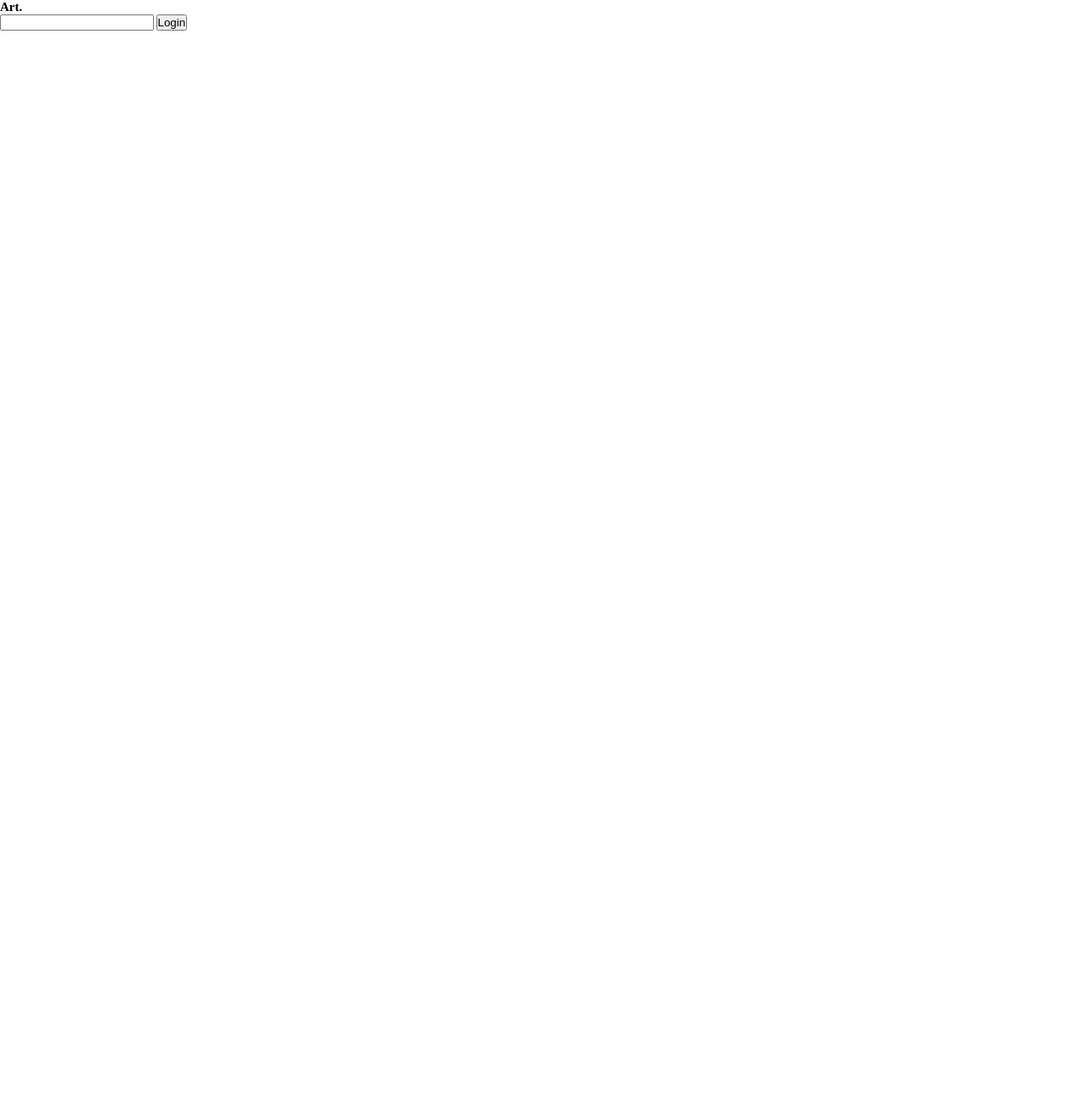
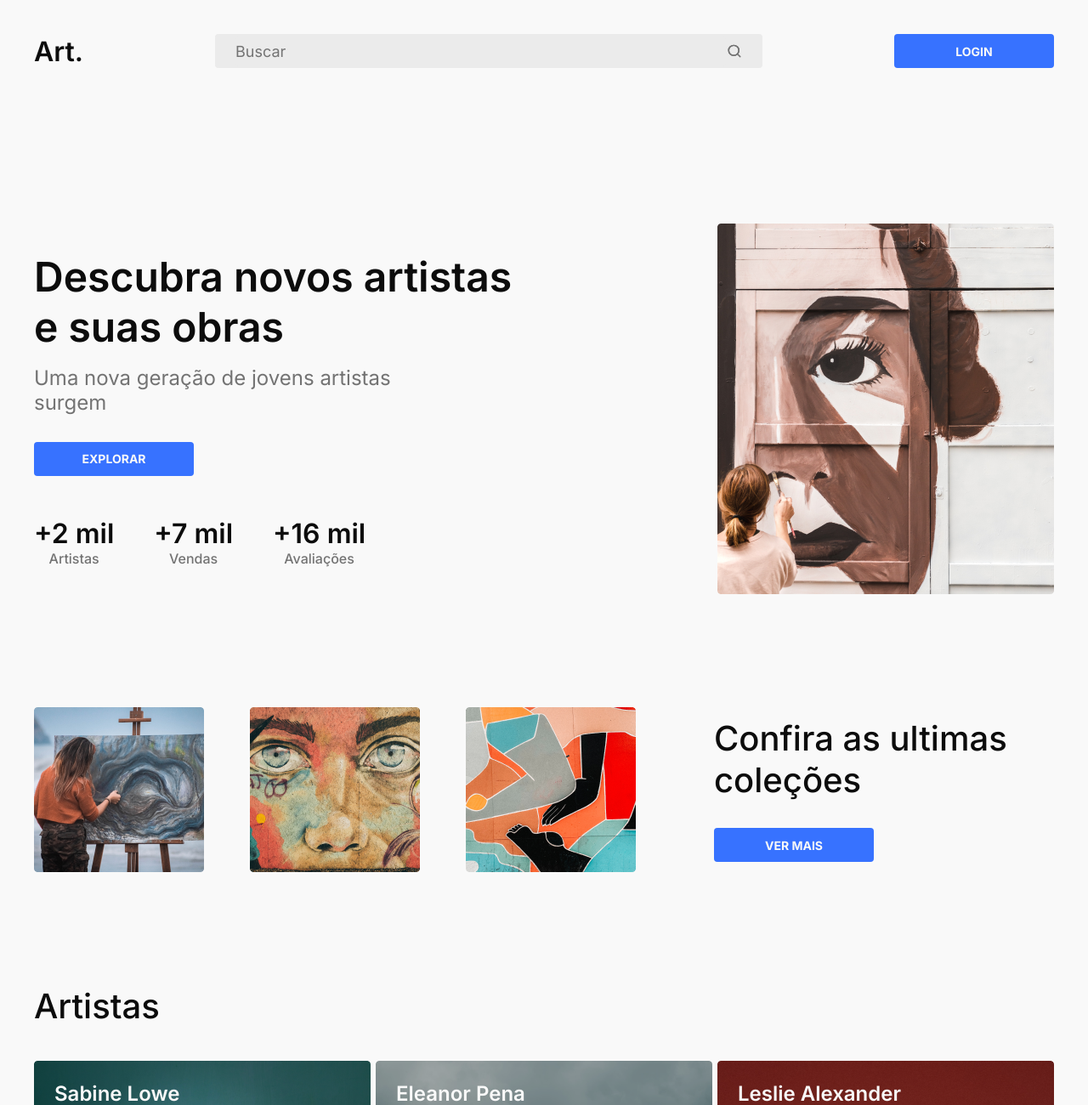
Before and after one commit to PedroAugusto2305/art-blog, a plain HTML site: page index.html in a window 1280 px wide. Shown: the top 1300 px of the page at 85% size. Before the commit the page ends 800 px from the top, so only its background shows below. Drawn offline with nearby package versions, Linux system fonts and the light colour scheme.

Commit message:
:tada: Commit inicial

```diff
--- /dev/null
+++ b/assets/css/artists.css
@@ -0,0 +1,50 @@
+#artists {
+  padding: 4rem;
+}
+
+.artists-container {
+  display: flex;
+  justify-content: space-between;
+}
+
+.artists-logo {
+  font-size: 4rem;
+  font-weight: 500;
+  color: var(--black);
+  margin-bottom: 4rem;
+}
+
+.artists-card {
+  border-radius: 4px;
+  background-image: url(/assets/image/img4.png);
+  width: 39.6rem;
+  height: 48.4rem;
+}
+
+.artists-card:nth-child(2) {
+  border-radius: 4px;
+  background-image: url(/assets/image/img5.png);
+  width: 39.6rem;
+  height: 48.4rem;
+}
+
+.artists-card:nth-child(3) {
+  border-radius: 4px;
+  background-image: url(/assets/image/img6.png);
+  width: 39.6rem;
+  height: 48.4rem;
+}
+
+.artist-card__title {
+  font-size: 2.4rem;
+  font-weight: 600;
+  margin: 2.4rem 0 0.8rem 2.4rem;
+  color: var(--white);
+}
+
+.artist-card__content {
+  font-size: 1.4rem;
+  font-weight: 400;
+  margin: 0 2.4rem;
+  color: var(--white);
+}
--- /dev/null
+++ b/assets/css/collections.css
@@ -0,0 +1,27 @@
+#collections {
+  display: flex;
+  justify-content: space-between;
+  align-items: center;
+  padding: 9.3rem 4rem;
+}
+
+.collections-images {
+  display: flex;
+  width: 20rem;
+}
+
+.collections-images img {
+  margin-right: 5.4rem;
+  border-radius: 4px;
+}
+
+.collections-content {
+  width: 40rem;
+}
+
+.collections-subtitle {
+  font-size: 4rem;
+  font-weight: 500;
+  margin-bottom: 3.2rem;
+  color: var(--black);
+}
--- /dev/null
+++ b/assets/css/footer.css
@@ -0,0 +1,18 @@
+#footer {
+  display: flex;
+  justify-content: space-between;
+  flex-direction: row;
+  padding: 4rem;
+}
+
+.footer-nav {
+  display: flex;
+  align-items: center;
+}
+
+.footer-nav a {
+  font-size: 1.8rem;
+  font-weight: 500;
+  color: var(--black);
+  margin-left: 5.7rem;
+}
--- /dev/null
+++ b/assets/css/hero.css
@@ -0,0 +1,48 @@
+#hero {
+  padding: 4rem 4rem;
+  margin-top: 10.3rem;
+  display: flex;
+  justify-content: space-between;
+  align-items: center;
+}
+
+.hero-title {
+  font-size: 4.8rem;
+  font-weight: 600;
+  color: var(--black);
+  width: 56.7rem;
+}
+
+.hero-subtitle {
+  font-size: 2.4rem;
+  color: var(--gray);
+  width: 51.1rem;
+  margin-top: 1.6rem;
+  margin-bottom: 3.2rem;
+}
+
+.hero-image {
+  border-radius: 4px;
+}
+
+.hero-info {
+  margin-top: 4.8rem;
+  display: flex;
+}
+
+.hero--data {
+  text-align: center;
+  margin-right: 4.7rem;
+}
+
+.hero-info--subtitle {
+  font-size: 3.2rem;
+  font-weight: 600;
+  color: var(--black);
+}
+
+.hero-info--content {
+  font-size: 1.6rem;
+  color: var(--gray);
+  font-weight: 500;
+}
--- a/assets/css/main.css
+++ b/assets/css/main.css
@@ -1 +1,7 @@
 @import url(/assets/css/reset.css);
+@import url(/assets/css/variables.css);
+@import url(/assets/css/navbar.css);
+@import url(/assets/css/hero.css);
+@import url(/assets/css/collections.css);
+@import url(/assets/css/artists.css);
+@import url(/assets/css/footer.css);
--- /dev/null
+++ b/assets/css/navbar.css
@@ -0,0 +1,68 @@
+#header {
+  /* border: 1px solid red; */
+  padding: 4rem 4rem;
+}
+
+.navbar {
+  display: flex;
+  align-items: center;
+  justify-content: space-between;
+}
+
+.logo {
+  font-size: 3.2rem;
+  font-weight: 600;
+  color: var(--black);
+}
+
+.search-bar {
+  width: 64.4rem;
+  height: 4rem;
+  padding: 0.5rem 2.4rem;
+  background-color: var(--light-gray);
+  border: none;
+  border-radius: 4px;
+  display: flex;
+  align-items: center;
+}
+
+.search-bar__input {
+  width: 62rem;
+  height: 3.5rem;
+  background-color: var(--light-gray);
+  border: none;
+  border-radius: 4px;
+  font-size: 1.8rem;
+  color: var(--gray);
+}
+::placeholder {
+  font-size: 1.8rem;
+  color: var(--gray);
+}
+
+:focus {
+  outline: none;
+}
+
+.search-bar span img {
+  width: 2rem;
+  height: 2rem;
+}
+
+.input-button {
+  width: 18.8rem;
+  height: 4rem;
+  border: none;
+  border-radius: 4px;
+  background-color: var(--blue);
+  color: var(--white);
+  font-size: 1.4rem;
+  font-weight: 700;
+  cursor: pointer;
+  opacity: 1;
+  transform: 0.6s;
+}
+
+.input-button:hover {
+  opacity: 0.9;
+}
--- a/assets/css/reset.css
+++ b/assets/css/reset.css
@@ -3,7 +3,7 @@
   margin: 0;
   -webkit-box-sizing: border-box;
   box-sizing: border-box;
-  /* font-family: 'Saira', sans-serif; */
+  font-family: 'Inter', sans-serif;
 }
 html {
   scroll-behavior: smooth;
@@ -43,7 +43,7 @@ input {
 } */
 
 body {
-  background-color: #ffff;
+  background-color: var(--white);
   min-height: 100vh;
   z-index: 0;
 }
--- a/assets/css/variables.css
+++ b/assets/css/variables.css
@@ -0,0 +1,8 @@
+:root {
+  /* colors */
+  --black: #0c0c0c;
+  --blue: #3772ff;
+  --gray: #737373;
+  --light-gray: #ebebeb;
+  --white: #f9f9f9;
+}
--- /dev/null
+++ b/assets/js/scroll-reveal.js
@@ -0,0 +1,164 @@
+ScrollReveal().reveal('.logo', {
+  delay: 300,
+  duration: 1600,
+  origin: 'top',
+  distance: '60%',
+  easing: 'ease-out'
+})
+
+ScrollReveal().reveal('.search-bar', {
+  delay: 350,
+  duration: 1600,
+  origin: 'top',
+  distance: '60%',
+  easing: 'ease-out'
+})
+
+ScrollReveal().reveal('.nav-button', {
+  delay: 400,
+  duration: 1600,
+  origin: 'top',
+  distance: '60%',
+  easing: 'ease-out'
+})
+
+ScrollReveal().reveal('.hero-content', {
+  delay: 600,
+  duration: 1600,
+  origin: 'top',
+  distance: '60%',
+  easing: 'ease-out'
+})
+ScrollReveal().reveal('.hero-title', {
+  delay: 650,
+  duration: 1000,
+  origin: 'top',
+  distance: '90%'
+})
+
+ScrollReveal().reveal('.hero-subtitle', {
+  delay: 700,
+  duration: 1000,
+  origin: 'top',
+  distance: '90%'
+})
+
+ScrollReveal().reveal('.button-down', {
+  delay: 800,
+  duration: 1000,
+  origin: 'top',
+  distance: '90%'
+})
+
+ScrollReveal().reveal('.first-down', {
+  delay: 1150,
+  duration: 1300,
+  origin: 'top',
+  distance: '90%'
+})
+
+ScrollReveal().reveal('.second-down', {
+  delay: 1250,
+  duration: 1300,
+  origin: 'top',
+  distance: '90%'
+})
+
+ScrollReveal().reveal('.last-down', {
+  delay: 1350,
+  duration: 1300,
+  origin: 'top',
+  distance: '90%'
+})
+
+ScrollReveal().reveal('.hero-image', {
+  delay: 1200,
+  duration: 1600,
+  origin: 'top',
+  distance: '30%',
+  easing: 'ease-out',
+  cleanup: true
+})
+
+ScrollReveal().reveal('.first-image', {
+  delay: 1900,
+  duration: 1800,
+  origin: 'top',
+  distance: '40%',
+  cleanup: true
+})
+
+ScrollReveal().reveal('.second-image', {
+  delay: 1950,
+  duration: 1800,
+  origin: 'top',
+  distance: '40%',
+  cleanup: true
+})
+
+ScrollReveal().reveal('.last-image', {
+  delay: 2050,
+  duration: 1800,
+  origin: 'top',
+  distance: '40%',
+  cleanup: true
+})
+
+ScrollReveal().reveal('.collections-subtitle', {
+  delay: 2000,
+  duration: 1800,
+  origin: 'top',
+  distance: '40%'
+})
+
+ScrollReveal().reveal('.collection-button', {
+  delay: 400,
+  duration: 1800,
+  origin: 'top',
+  distance: '40%'
+})
+
+ScrollReveal().reveal('.artists-logo', {
+  delay: 600,
+  duration: 1800,
+  origin: 'top',
+  distance: '40%'
+})
+
+ScrollReveal().reveal('.first-card', {
+  delay: 1100,
+  duration: 2500,
+  origin: 'top',
+  distance: '20%',
+  cleanup: true
+})
+
+ScrollReveal().reveal('.second-card', {
+  delay: 1200,
+  duration: 2500,
+  origin: 'top',
+  distance: '30%',
+  cleanup: true
+})
+
+ScrollReveal().reveal('.last-card', {
+  delay: 1300,
+  duration: 2500,
+  origin: 'top',
+  distance: '40%',
+  cleanup: true
+})
+
+ScrollReveal().reveal('.footer-logo', {
+  delay: 1300,
+  duration: 2500,
+  origin: 'top',
+  distance: '60%'
+})
+
+ScrollReveal().reveal('.footer-nav', {
+  delay: 1400,
+  duration: 2000,
+  origin: 'top',
+  distance: '60%'
+})
--- a/index.html
+++ b/index.html
@@ -6,14 +6,101 @@
     <meta name="viewport" content="width=device-width, initial-scale=1.0" />
     <link rel="stylesheet" href="/assets/css/main.css" />
     <title>Art. O blog dos artistas</title>
+    <!-- Fonts -->
+    <link rel="preconnect" href="https://fonts.googleapis.com" />
+    <link rel="preconnect" href="https://fonts.gstatic.com" crossorigin />
+    <link
+      href="https://fonts.googleapis.com/css2?family=Inter:wght@400;500;600;700&display=swap"
+      rel="stylesheet"
+    />
   </head>
   <body>
-    <header id="header">
+    <header id="header" class="max-width">
       <nav class="navbar">
         <h1 class="logo">Art.</h1>
-        <input type="text" class="search-bar" />
-        <input type="button" value="Login" class="navbar__button" />
+        <div class="search-bar">
+          <input type="text" class="search-bar__input" placeholder="Buscar" />
+          <span><img src="/assets/image/search-icon.svg" alt="" /></span>
+        </div>
+        <input type="button" value="LOGIN" class="input-button nav-button" />
       </nav>
     </header>
+    <main>
+      <section id="hero" class="max-width">
+        <article class="hero-content">
+          <h2 class="hero-title">Descubra novos artistas e suas obras</h2>
+          <p class="hero-subtitle">
+            Uma nova geração de jovens artistas surgem
+          </p>
+          <input
+            type="button"
+            value="EXPLORAR"
+            class="input-button button-down"
+          />
+          <div class="hero-info">
+            <div class="hero--data first-down">
+              <h3 class="hero-info--subtitle">+2 mil</h3>
+              <p class="hero-info--content">Artistas</p>
+            </div>
+            <div class="hero--data second-down">
+              <h3 class="hero-info--subtitle">+7 mil</h3>
+              <p class="hero-info--content">Vendas</p>
+            </div>
+            <div class="hero--data last-down">
+              <h3 class="hero-info--subtitle">+16 mil</h3>
+              <p class="hero-info--content">Avaliações</p>
+            </div>
+          </div>
+        </article>
+        <img src="/assets/image/hero-image.png" alt="" class="hero-image" />
+      </section>
+
+      <section id="collections" class="max-width">
+        <div class="collections-images">
+          <img src="/assets/image/img1.png" alt="" class="first-image" />
+          <img src="/assets/image/img2.png" alt="" class="second-image" />
+          <img src="/assets/image/img3.png" alt="" class="last-image" />
+        </div>
+        <div class="collections-content">
+          <h3 class="collections-subtitle">Confira as ultimas coleções</h3>
+          <input
+            type="button"
+            value="VER MAIS"
+            class="input-button collection-button"
+          />
+        </div>
+      </section>
+
+      <section id="artists" class="max-width">
+        <h2 class="artists-logo">Artistas</h2>
+        <div class="artists-container">
+          <div class="artists-card first-card">
+            <h3 class="artist-card__title">Sabine Lowe</h3>
+            <p class="artist-card__content">Designer e Fotógrafa</p>
+          </div>
+          <div class="artists-card second-card">
+            <h3 class="artist-card__title">Eleanor Pena</h3>
+            <p class="artist-card__content">Escritora e Designer</p>
+          </div>
+          <div class="artists-card last-card">
+            <h3 class="artist-card__title">Leslie Alexander</h3>
+            <p class="artist-card__content">Diretora de arte</p>
+          </div>
+        </div>
+      </section>
+
+      <footer id="footer" class="max-width">
+        <h1 class="logo footer-logo">Art.</h1>
+        <nav class="footer-nav">
+          <a href="#"><p>INÍCIO</p></a>
+          <a href="#"><p>BUSCAR</p></a>
+          <a href="#"><p>EXPLORAR</p></a>
+          <a href="#"><p>SOBRE NÓS</p></a>
+        </nav>
+      </footer>
+    </main>
+
+    <script src="https://unpkg.com/scrollreveal"></script>
+    <script src="/assets/js/scroll-reveal.js"></script>
   </body>
 </html>
```
Also changed, not shown: assets/image/hero-image.png (added), assets/image/img1.png (added), assets/image/img2.png (added), assets/image/img3.png (added), assets/image/img4.png (added), assets/image/img5.png (added), assets/image/img6.png (added), assets/image/search-icon.svg (added).
